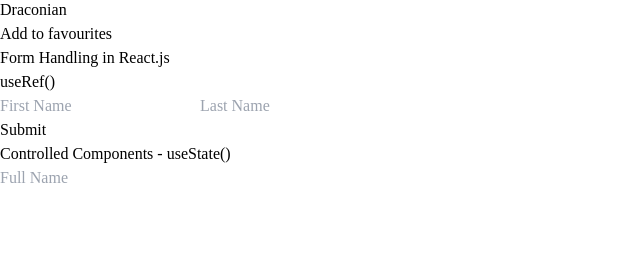
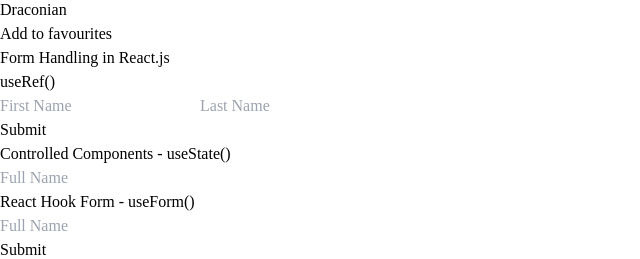
Before and after one commit to shubham2o/React.js, a React (Vite) app in the folder Sheryians CS/Sheryians-React/: page / in a window 1280 px wide. Shown: the part 6334-6593 px from the top of the page, without its empty margins (0-640 px from the left). Before the commit the page ends 6524 px from the top, so only its background shows below. Built offline with nearby package versions, Linux system fonts and the light colour scheme.

Commit message:
Completed - Section 10: Form Handling - useForm()

```diff
--- a/Sheryians CS/Sheryians-React/package.json
+++ b/Sheryians CS/Sheryians-React/package.json
@@ -14,6 +14,7 @@
     "prop-types": "^15.8.1",
     "react": "^18.3.1",
     "react-dom": "^18.3.1",
+    "react-hook-form": "^7.52.1",
     "react-icons": "^5.2.1"
   },
   "devDependencies": {
--- a/Sheryians CS/Sheryians-React/src/Components/Forms.jsx
+++ b/Sheryians CS/Sheryians-React/src/Components/Forms.jsx
@@ -1,13 +1,17 @@
 import { useRef, useState } from "react";
+import { useForm } from "react-hook-form";
 
 const Forms = () => {
     const [data, setData] = useState(" ");
     const [name, setName] = useState({ fullName: "" });
+    const { register, handleSubmit } = useForm();
+    const [fName, setFName] = useState();
 
     const firstName = useRef(null);
     const lastName = useRef(null);
+    let yourName;
 
-    const handleSubmit = (event) => {
+    const handleSub = (event) => {
         event.preventDefault();
     }
 
@@ -16,7 +20,7 @@
             <form
                 action=""
                 className="py-14 font-bold text-center"
-                onSubmit={handleSubmit}
+                onSubmit={handleSub}
             >
                 <h1 className="mb-10 text-lime-400 underline text-2xl">
                     useRef()
@@ -54,7 +58,7 @@
             <form
                 action=""
                 className="py-14 font-bold text-center"
-                onSubmit={handleSubmit}
+                onSubmit={handleSub}
             >
                 <h1 className="mb-10 text-purple-400 underline text-2xl">
                     Controlled Components - useState()
@@ -73,7 +77,41 @@
                     </div>
                 </div>
             </form>
-        </div>
+
+            <form
+                action=""
+                className="py-14 font-bold text-center"
+                onSubmit={handleSubmit(data => {
+                    yourName = data.fullName;
+                    return yourName;
+                })}
+            >
+                <h1 className="mb-10 text-red-400 underline text-2xl">
+                    React Hook Form - useForm()
+                </h1>
+
+                <input
+                    type="text"
+                    placeholder="Full Name"
+                    className="w-52 h-10 mx-4 mb-8 rounded-3xl px-4"
+                    {...register('fullName')}
+                />
+
+                <br />
+
+                <input
+                    type="submit"
+                    className="w-24 h-9 mb-8 rounded-3xl bg-zinc-500 cursor-pointer"
+                    onClick={() => setFName(yourName)}
+                />
+
+                <div className="flex justify-center items-center">
+                    <div className="w-72 h-10 flex justify-center items-center bg-red-300">
+                        {fName}
+                    </div>
+                </div>
+            </form>
+        </div >
     )
 }
 
```
Also changed, not shown: 1 other file (tests, documents, lock files or other folders).
